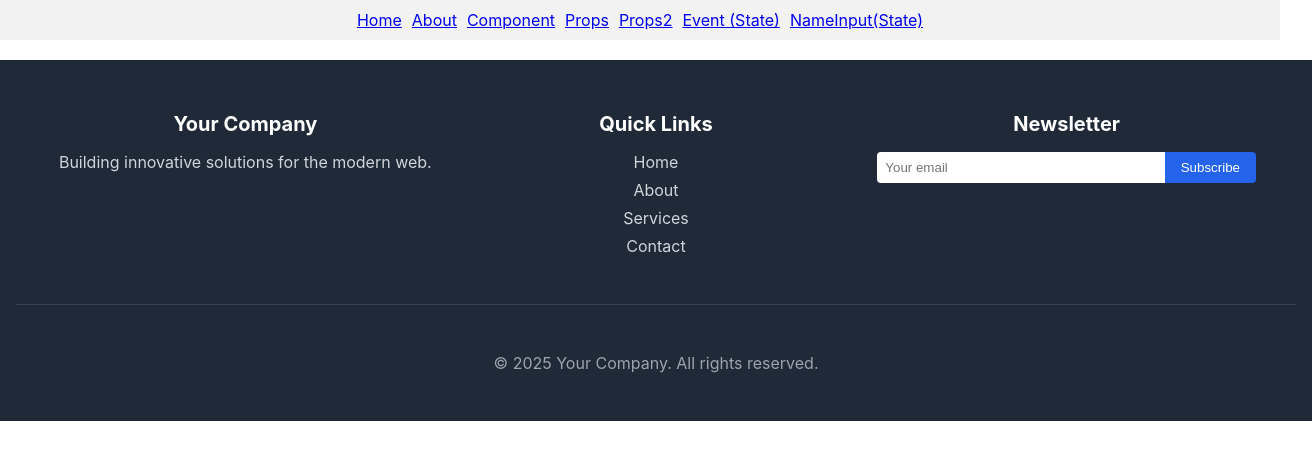
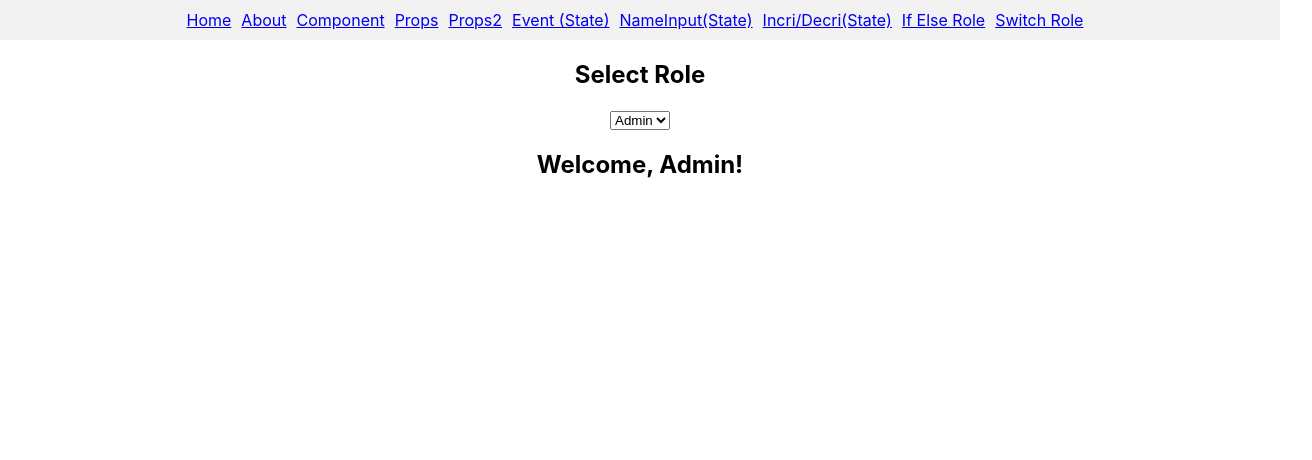
Before and after one commit to esteham/react, a React (Create React App) app in the folder class_practices/: page /switchRoleBaseRander in a window 1280 px wide. Shown: the top 460 px of the page, 1312 px wide, since content can reach past the window. Built offline with nearby package versions, Linux system fonts and the light colour scheme.

Commit message:
add some file

```diff
--- a/class_practices/src/App.js
+++ b/class_practices/src/App.js
@@ -1,16 +1,19 @@
 // src/App.js
-import React from 'react';
-import { BrowserRouter, Routes, Route } from 'react-router-dom';
-import Home from './pages/home';
-import About from './pages/about';
-import Navbar from './components/navbar';
-import Component from './pages/component';
-import ParentProps from './pages/parentProps';
-import SamePageProps from './pages/samePageProps';
-import StateEvent from './pages/stateEvent';
-import NameInput from './pages/stateNameInput';
+import React from "react";
+import { BrowserRouter, Routes, Route } from "react-router-dom";
+import Home from "./pages/home";
+import About from "./pages/about";
+import Navbar from "./components/navbar";
+import Component from "./pages/component";
+import ParentProps from "./pages/props/parentProps";
+import SamePageProps from "./pages/props/samePageProps";
+import StateEvent from "./pages/state/stateEvent";
+import NameInput from "./pages/state/stateNameInput";
+import StateInDe from "./pages/state/stateInDe";
+import RoleBaseRander from "./pages/ifelse/ifElseRoleBaseRander";
+import SwitchRoleBaseRander from "./pages/switchCase/switchRoleBaseRander";
 
-import Footer from './components/footer';
+// import Footer from "./components/footer";
 
 function App() {
   return (
@@ -25,12 +28,18 @@ function App() {
             <Route path="/component" element={<Component />} />
             <Route path="/parentProps" element={<ParentProps />} />
             <Route path="/samePageProps" element={<SamePageProps />} />
-            <Route path='/stateEvent' element={<StateEvent />} />
-            <Route path='/stateNameInput' element={<NameInput/>}/>
+            <Route path="/stateEvent" element={<StateEvent />} />
+            <Route path="/stateNameInput" element={<NameInput />} />
+            <Route path="/stateInDe" element={<StateInDe />} />
+            <Route path="/ifElseRoleBaseRander" element={<RoleBaseRander />} />
+            <Route
+              path="/switchRoleBaseRander"
+              element={<SwitchRoleBaseRander />}
+            />
           </Routes>
         </main>
 
-        <Footer />
+        {/* <Footer /> */}
       </div>
     </BrowserRouter>
   );
--- /dev/null
+++ b/class_practices/src/components/adminComponent.jsx
@@ -0,0 +1,11 @@
+import React from "react";
+
+const AdminComponent = () => {
+  return (
+    <>
+      <h2>Welcome, Admin!</h2>
+    </>
+  );
+};
+
+export default AdminComponent;
--- a/class_practices/src/components/navbar.jsx
+++ b/class_practices/src/components/navbar.jsx
@@ -1,16 +1,39 @@
-import React from 'react';
-import { Link } from 'react-router-dom';
+import React from "react";
+import { Link } from "react-router-dom";
 
 const Navbar = () => {
   return (
-    <nav style={{ padding: '10px', backgroundColor: '#f2f2f2' }}>
-      <Link to="/" style={{ marginRight: '10px' }}>Home</Link>
-      <Link to="/about" style={{ marginRight: '10px' }}>About</Link>
-      <Link to="/component" style={{ marginRight: '10px' }}>Component</Link>
-      <Link to="/parentProps" style={{ marginRight: '10px' }}>Props</Link>
-      <Link to='/samePageProps' style={{ marginRight: '10px' }}>Props2</Link>
-      <Link to='/stateEvent' style={{ marginRight: '10px' }}>Event (State)</Link>
-      <Link to='/stateNameInput'>NameInput(State)</Link>
+    <nav style={{ padding: "10px", backgroundColor: "#f2f2f2" }}>
+      <Link to="/" style={{ marginRight: "10px" }}>
+        Home
+      </Link>
+      <Link to="/about" style={{ marginRight: "10px" }}>
+        About
+      </Link>
+      <Link to="/component" style={{ marginRight: "10px" }}>
+        Component
+      </Link>
+      <Link to="/parentProps" style={{ marginRight: "10px" }}>
+        Props
+      </Link>
+      <Link to="/samePageProps" style={{ marginRight: "10px" }}>
+        Props2
+      </Link>
+      <Link to="/stateEvent" style={{ marginRight: "10px" }}>
+        Event (State)
+      </Link>
+      <Link to="/stateNameInput" style={{ marginRight: "10px" }}>
+        NameInput(State)
+      </Link>
+      <Link to="/stateInDe" style={{ marginRight: "10px" }}>
+        Incri/Decri(State)
+      </Link>
+      <Link to="/ifElseRoleBaseRander" style={{ marginRight: "10px" }}>
+        If Else Role
+      </Link>
+      <Link to="/switchRoleBaseRander" style={{ marginRight: "10px" }}>
+        Switch Role
+      </Link>
     </nav>
   );
 };
--- /dev/null
+++ b/class_practices/src/components/userComponent.jsx
@@ -0,0 +1,11 @@
+import React from "react";
+
+const UserComponent = () => {
+  return (
+    <>
+      <h2>Welcome, User!</h2>
+    </>
+  );
+};
+
+export default UserComponent;
--- /dev/null
+++ b/class_practices/src/pages/ifelse/ifElseRoleBaseRander.jsx
@@ -0,0 +1,17 @@
+import React from "react";
+import AdminComponent from "../../components/adminComponent";
+import UserComponent from "../../components/userComponent";
+
+const RoleBaseRander = () => {
+  const user_role = "admin";
+
+  if (user_role === "admin") {
+    return <AdminComponent />;
+  } else if (user_role === "user") {
+    return <UserComponent />;
+  } else {
+    return <h2>Unauthorised Access</h2>;
+  }
+};
+
+export default RoleBaseRander;
--- a/class_practices/src/pages/parentProps.jsx
+++ b/class_practices/src/pages/props/parentProps.jsx
@@ -1,5 +1,5 @@
-import React from 'react';
-import ChildProps from '../components/childProps';
+import React from "react";
+import ChildProps from "../../components/childProps";
 
 const ParentProps = () => {
   return (
--- /dev/null
+++ b/class_practices/src/pages/state/stateInDe.jsx
@@ -0,0 +1,16 @@
+import React, { useState } from "react";
+
+const State = () => {
+  const [count, setCount] = useState(0);
+  const [step, setStep] = useState(1);
+
+  return (
+    <div className="App">
+      <h1>Counter: {count}</h1>
+      <button onClick={() => setCount(count + step)}>Increment</button>
+      <button onClick={() => setCount(count - step)}>Decrement</button>
+    </div>
+  );
+};
+
+export default State;
--- /dev/null
+++ b/class_practices/src/pages/switchCase/switchRoleBaseRander.jsx
@@ -0,0 +1,37 @@
+import React, { useState } from "react";
+import AdminComponent from "../../components/adminComponent";
+import UserComponent from "../../components/userComponent";
+
+const SwitchRoleBaseRander = () => {
+  const [role, setRole] = useState("admin");
+  const handleChange = (e) => {
+    setRole(e.target.value);
+  };
+  let content;
+  switch (role) {
+    case "admin":
+      content = <AdminComponent />;
+      break;
+    case "user":
+      content = <UserComponent />;
+      break;
+    // case "guest":
+    //   content = <GuestComponent />;
+    //   break;
+    default:
+      content = <h3>Unauthorised</h3>;
+  }
+  return (
+    <div>
+      <h2>Select Role</h2>
+      <select value={role} onChange={handleChange}>
+        <option value="admin">Admin</option>
+        <option value="user">User</option>
+        {/* <option value="admin">Admin</option> */}
+      </select>
+      <div>{content}</div>
+    </div>
+  );
+};
+
+export default SwitchRoleBaseRander;
```
Also changed, not shown: class_practices/src/pages/props/samePageProps.jsx (renamed from class_practices/src/pages/samePageProps.jsx), class_practices/src/pages/state/stateEvent.jsx (renamed from class_practices/src/pages/stateEvent.jsx), class_practices/src/pages/state/stateNameInput.jsx (renamed from class_practices/src/pages/stateNameInput.jsx).
